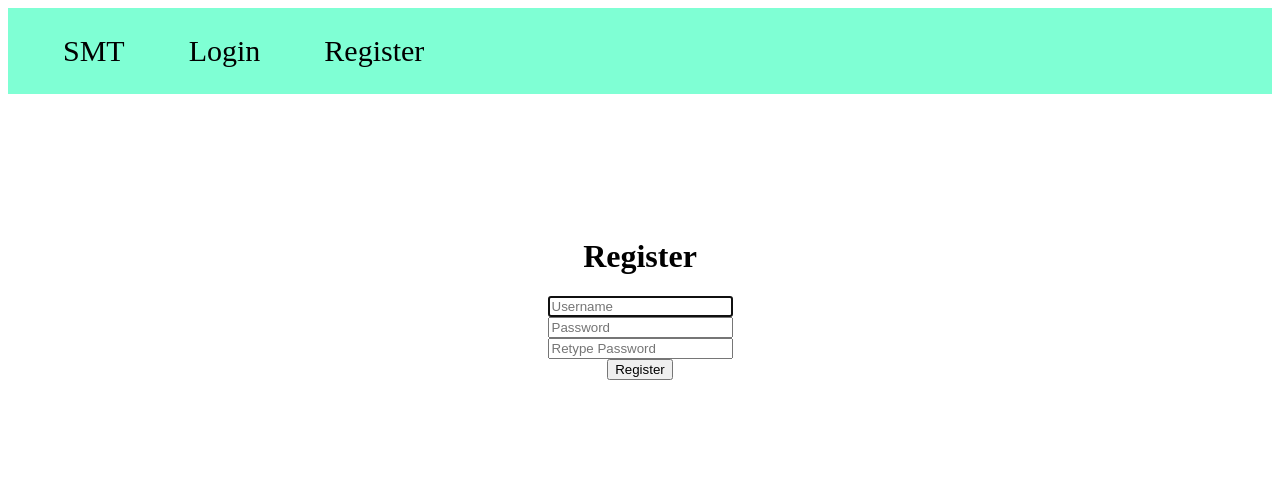
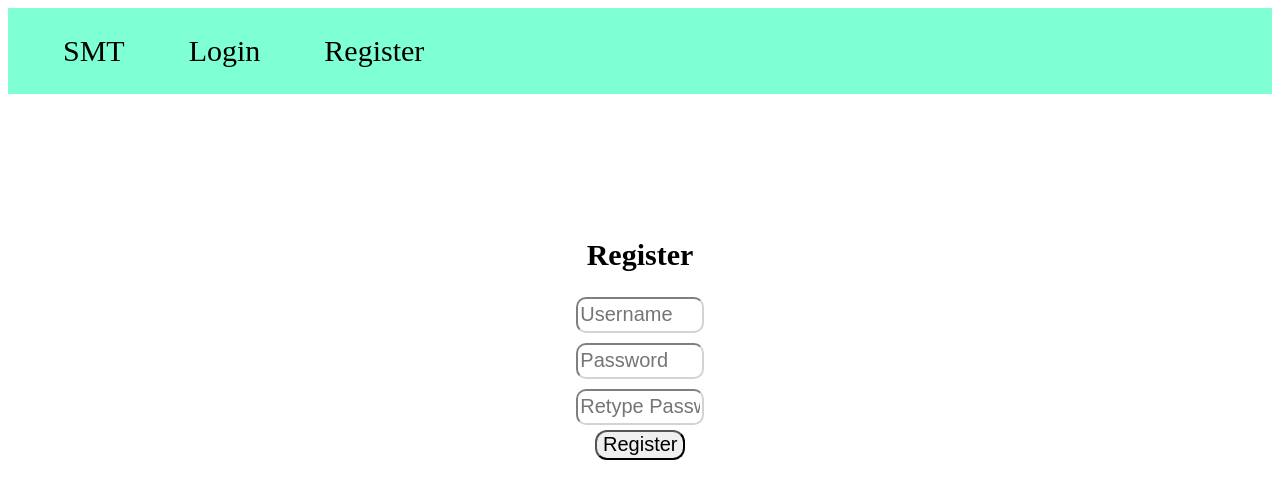
Before and after one commit to CollinChiang/StockMarketTracker, a Flask app: page /register in a window 1280 px wide. Shown: the top 499 px of the page. Run offline with Flask 2, Linux system fonts and the light colour scheme.

Commit message:
Improved styling on form data

```diff
--- a/static/style.css
+++ b/static/style.css
@@ -1,13 +1,6 @@
-
-.header-container {
-    background-color: coral;
-
-}
-
 .navbar {
     padding: 10px;
-    background-color: aquamarine;
-
+    background-color: #7fffd4;
 }
 
 .navbar-item {
@@ -15,13 +8,20 @@
     padding-right: 55px;
     font-size: 30px;
     display: inline;
-
 }
 
 .navbar-link {
+    color: #000000;
     text-decoration: none;
-    color: black;
+}
 
+.navbar-link:hover {
+    text-decoration: underline;
+}
+
+#page-name {
+    color: #000000;
+    font-size: 30px;
 }
 
 .form-container {
@@ -30,35 +30,66 @@
     padding-top: 50px;
     padding-bottom: 50px;
     text-align: center;
-
 }
 
 .form-message {
     font-size: 20px;
+}
 
+.form-question {
+    padding: 5px;
+}
+
+.form-input {
+    width: 10%;
+    min-width: 100px;
+    max-width: 250px;
+    height: 30px;
+    font-size: 20px;
+    border-radius: 10px;
+    border-color: #d3d3d3;
+    outline: none;
+}
+
+.form-multi-selection {
+    width: 10%;
+    min-width: 100px;
+    max-width: 150px;
+    height: 30px;
+    font-size: 20px;
+    border-radius: 10px;
+    border-color: #d3d3d3;
+    outline: none;
+}
+
+.form-button {
+    width: 90px;
+    height: 30px;
+    font-size: 20px;
+    border-radius: 12px;
+    outline: none;
+}
+
+.form-button:hover {
+    background-color: #00FFFF;
 }
 
 .tracker-container {
     padding: 30px;
-
 }
 
 .tracker-table {
     margin-left: auto;
     margin-right: auto;
-
 }
 
 .tracker-head {
     font-size: 25px;
-
 }
 
 .tracker-item-label {
-    color: light-blue;
+    padding-bottom: 10px;
     text-align: center;
-    padding-bottom: 10px;
-
 }
 
 .tracker-item {
@@ -66,5 +97,4 @@
     padding-right: 20px;
     font-size: 20px;
     text-align: left;
-
 }
--- a/templates/layout.html
+++ b/templates/layout.html
@@ -1,7 +1,7 @@
 <!DOCTYPE html>
 <html lang="en">
     <head>
-        <meta charset="UTF-8">
+        <meta charset="UTF-8" http-equiv="refresh" content="30">
         <title>SMT: {% block page_name %}{% endblock %}</title>
         <link href="/static/style.css" rel="stylesheet">
     </head>
--- a/templates/login.html
+++ b/templates/login.html
@@ -22,7 +22,7 @@
             </div>
 
             <div class="form-question">
-                <input class="form-input" name="password" placeholder="Password" autocomplete="off" type="text">
+                <input class="form-input" name="password" placeholder="Password" autocomplete="off" type="password">
             </div>
 
             <button class="form-button" type="submit">Login</button>
--- a/templates/register.html
+++ b/templates/register.html
@@ -22,11 +22,11 @@
             </div>
 
             <div class="form-question">
-                <input class="form-input" name="password" placeholder="Password" autocomplete="off" type="text" value="{{ password }}">
+                <input class="form-input" name="password" placeholder="Password" autocomplete="off" type="password" value="{{ password }}">
             </div>
 
             <div class="form-question">
-                <input class="form-input" name="retype_password" placeholder="Retype Password" autocomplete="off" type="text">
+                <input class="form-input" name="retype_password" placeholder="Retype Password" autocomplete="off" type="password">
             </div>
 
             <button class="form-button" type="submit">Register</button>
--- a/templates/remove.html
+++ b/templates/remove.html
@@ -18,7 +18,7 @@
 
         <form class="fill-out" action="/remove" method="post">
             <div class="form-question">
-                <select name="symbol">
+                <select class="form-multi-selection" name="symbol">
                     <option disabled selected>Symbol</option>
 
                     {% for symbol in symbols %}
```
